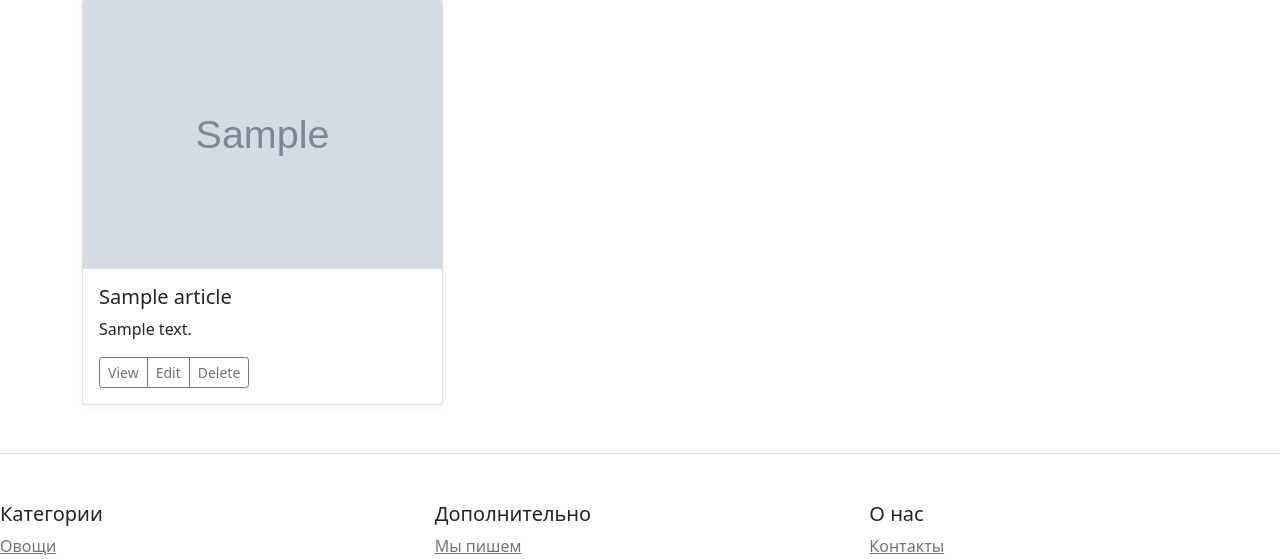
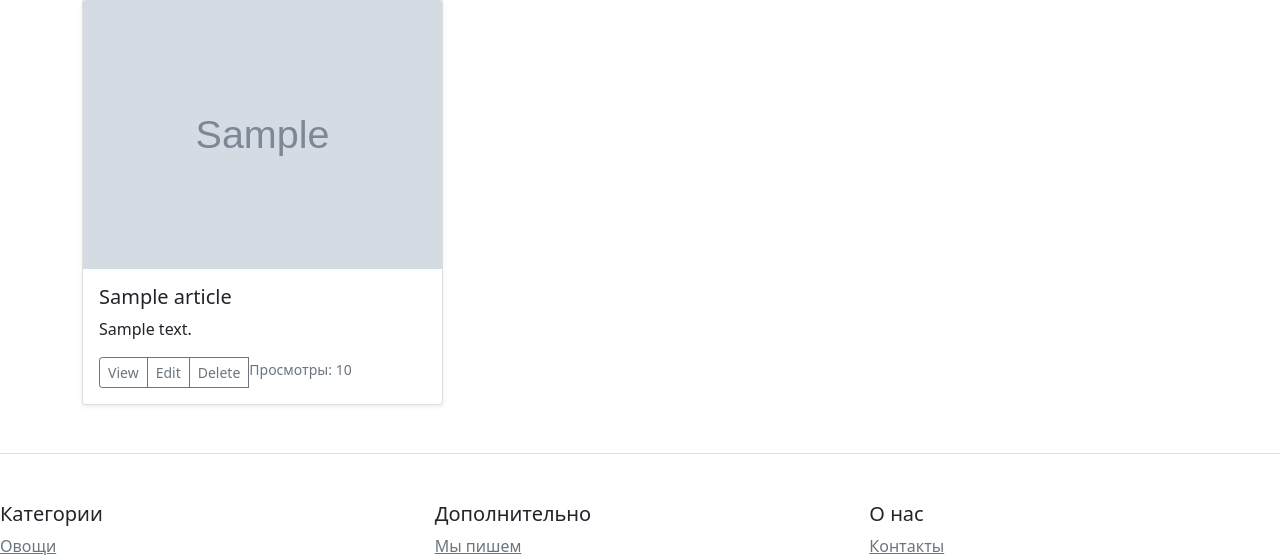
Before and after one commit to annavaleriev/homework_19._2, a Django app: page /blog/ in a window 1280 px wide. Shown: the part 266-825 px from the top of the page. Run offline with Django 5.2, Linux system fonts and the light colour scheme; tables that the repository leaves empty hold one stand-in row (values such as "Sample post"); grey boxes marked "Sample" are stand-in pictures; some libraries are stand-ins or nearby versions.

Commit message:
Выведено ко-во просмотров к статье

```diff
--- a/blog/templates/blog/article_detail.html
+++ b/blog/templates/blog/article_detail.html
@@ -15,6 +15,9 @@
                             <div class="btn-group">
                                 <a class="btn btn-sm btn-outline-secondary" href="{% url 'blog:edit' pk=object.id %}">Edit</a>
                                 <a class="btn btn-sm btn-outline-secondary" href="{% url 'blog:delete' pk=object.id %}">Delete</a>
+                                <div>
+                                    <small class="text-muted ml-auto">Просмотры: {{ object.views }}</small>
+                                </div>
                             </div>
                         </div>
                     </div>
--- a/blog/templates/blog/article_list.html
+++ b/blog/templates/blog/article_list.html
@@ -25,6 +25,9 @@
                                        href="{% url 'blog:edit' pk=article.id %}">Edit</a>
                                     <a class="btn btn-sm btn-outline-secondary"
                                        href="{% url 'blog:delete' pk=article.id %}">Delete</a>
+                                    <div>
+                                        <small class="text-muted ml-auto">Просмотры: {{ article.views }}</small>
+                                    </div>
                                 </div>
                             </div>
                         </div>
```
